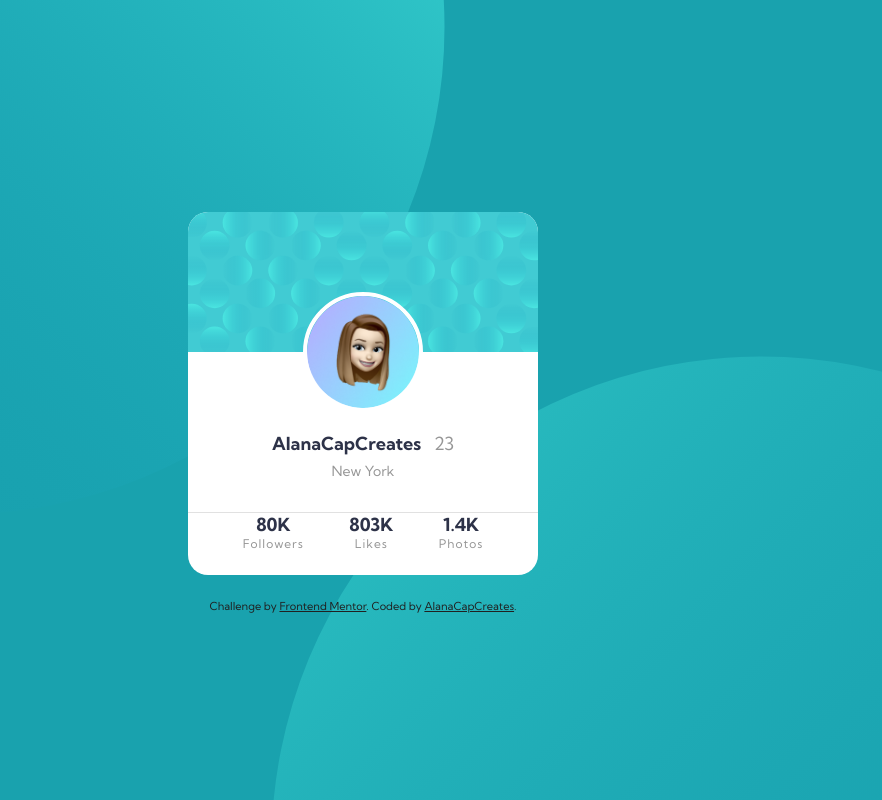
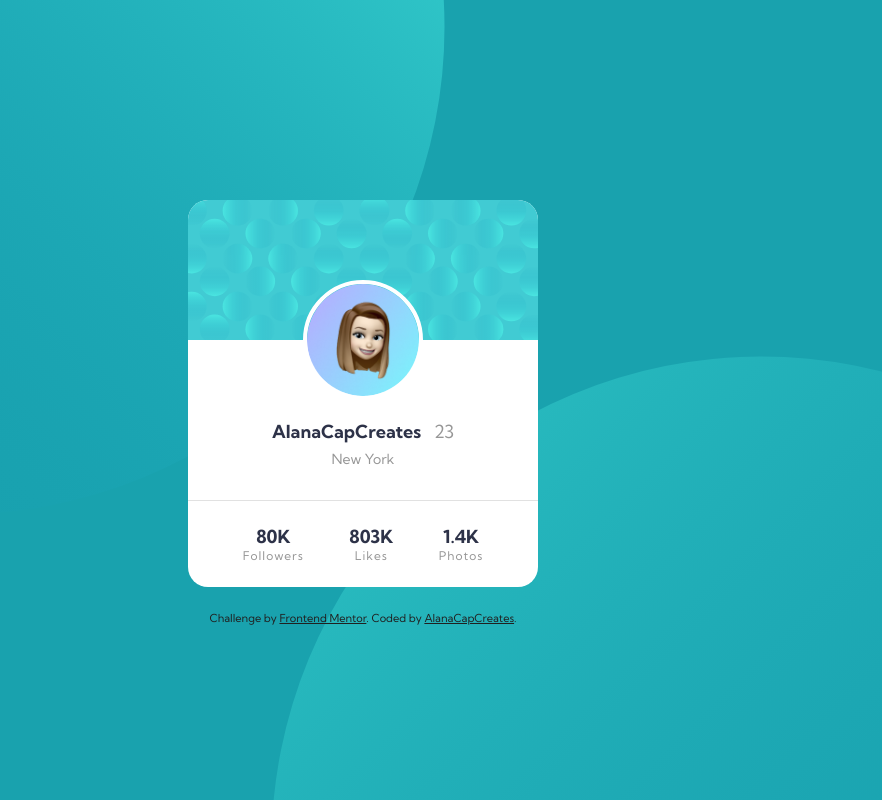
Before and after one commit to alanacapcreates/Profile-Card-Component, a plain HTML site: page index.html in a window 1280 px wide. Shown: the whole page, without its empty margins (277-1159 px from the left). Drawn offline with Linux system fonts and the light colour scheme.

Commit message:
fixed padding on stats

```diff
--- a/styles.css
+++ b/styles.css
@@ -92,7 +92,7 @@ body{
     display: flex;
     justify-content: space-around;
     align-items: center;
-    /* padding-top:1.5em; */
+    padding-top:1.5em;
     margin-bottom: 1.5em;
 
 }
```
